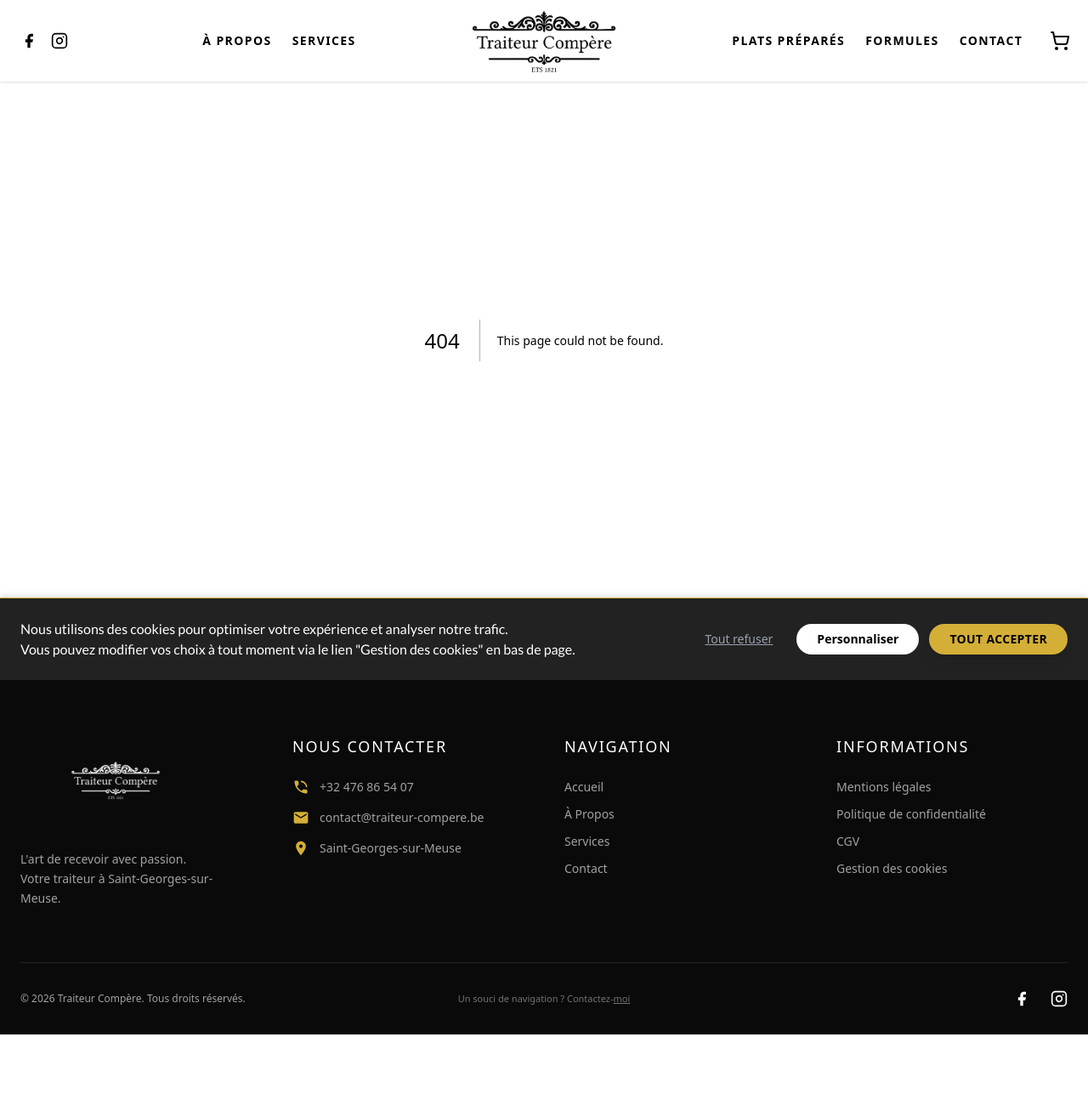
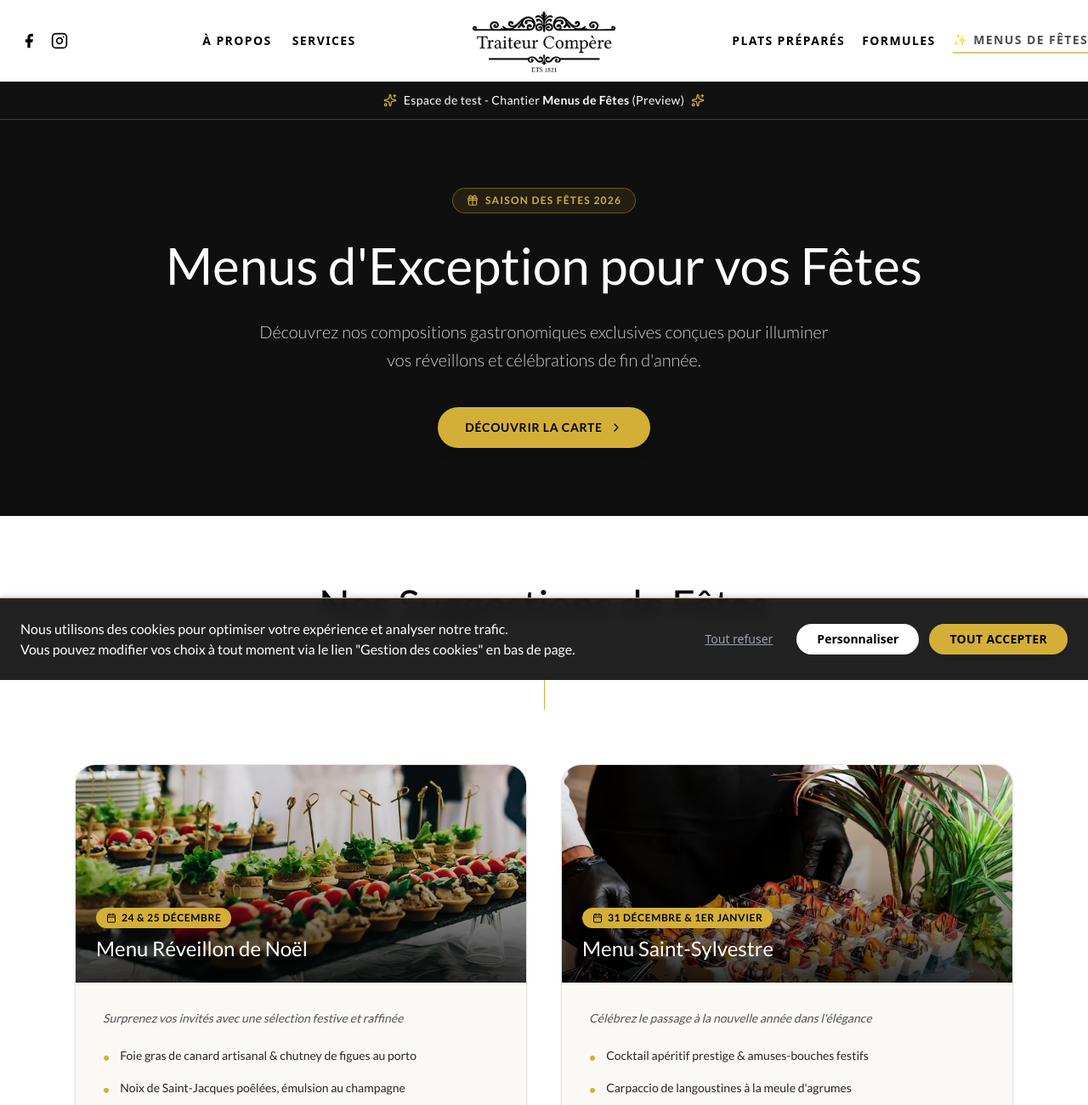
Before and after one commit to FlorianMeganck/traiteur-compere, a Next.js app: page /menu-fetes in a window 1280 px wide. Before the commit this address had no page. Shown: the top 1300 px of the page at 85% size. Before the commit the page ends 1217 px from the top, so only its background shows below. Built offline with nearby package versions, Linux system fonts and the light colour scheme; a web font is replaced by a local one.

Commit message:
feat(fetes): premier aperçu de la section Menus de Fêtes (bandeau, onglet navbar & page dédiée)

```diff
--- a/app/components/Navbar.tsx
+++ b/app/components/Navbar.tsx
@@ -15,6 +15,7 @@ const NAV_LINKS = [
     { href: "/services", label: "Services" },
     { href: "/plats-prepares", label: "Plats Préparés" },
     { href: "/formules", label: "Formules" },
+    { href: "/menu-fetes", label: "Menus de Fêtes" },
     { href: "/contact", label: "Contact" },
 ];
 
@@ -109,11 +110,12 @@ export default function Navbar() {
                         </Link>
                     </div>
 
-                    {/* RIGHT ZONE: Plats Préparés, Formules & Contact (Aligned Left -> Center) */}
-                    <div className="flex justify-start items-center gap-6 pl-4">
+                    {/* RIGHT ZONE: Plats Préparés, Formules, Menus de Fêtes & Contact (Aligned Left -> Center) */}
+                    <div className="flex justify-start items-center gap-5 pl-4">
                         <NavLink href={NAV_LINKS[2].href} label={NAV_LINKS[2].label} textColor={desktopTextColor} isActive={pathname === NAV_LINKS[2].href} />
                         <NavLink href={NAV_LINKS[3].href} label={NAV_LINKS[3].label} textColor={desktopTextColor} isActive={pathname === NAV_LINKS[3].href} />
-                        <NavLink href={NAV_LINKS[4].href} label={NAV_LINKS[4].label} textColor={desktopTextColor} isActive={pathname === NAV_LINKS[4].href} />
+                        <NavLink href={NAV_LINKS[4].href} label={NAV_LINKS[4].label} textColor={desktopTextColor} isActive={pathname === NAV_LINKS[4].href} isFestive={true} />
+                        <NavLink href={NAV_LINKS[5].href} label={NAV_LINKS[5].label} textColor={desktopTextColor} isActive={pathname === NAV_LINKS[5].href} />
 
                         {/* Desktop Cart Button */}
                         <button onClick={() => setIsCartOpen(true)} className={`relative flex items-center justify-center p-2 rounded-full transition-colors ${desktopTextColor} hover:text-[#D4AF37]`}>
@@ -330,13 +332,14 @@ export default function Navbar() {
 
 // --- SUB-COMPONENTS ---
 
-function NavLink({ href, label, textColor, isActive }: { href: string; label: string; textColor: string; isActive: boolean }) {
+function NavLink({ href, label, textColor, isActive, isFestive }: { href: string; label: string; textColor: string; isActive: boolean; isFestive?: boolean }) {
     return (
         <Link
             href={href}
-            className={`relative py-1 text-sm font-bold tracking-widest uppercase whitespace-nowrap transition-all duration-300 group ${textColor} ${isActive ? "opacity-70 border-b-2 border-[#D4AF37]" : "opacity-100 hover:text-[#D4AF37]"
+            className={`relative py-1 text-sm font-bold tracking-widest uppercase whitespace-nowrap transition-all duration-300 group flex items-center gap-1.5 ${textColor} ${isActive ? "opacity-70 border-b-2 border-[#D4AF37]" : "opacity-100 hover:text-[#D4AF37]"
                 }`}
         >
+            {isFestive && <span className="text-[#D4AF37] animate-pulse">✨</span>}
             {label}
             {/* Golden Underline Animation (Only for inactive state hover) */}
             {!isActive && (
--- /dev/null
+++ b/app/menu-fetes/page.tsx
@@ -0,0 +1,151 @@
+"use client";
+
+import Image from "next/image";
+import Link from "next/link";
+import { Sparkles, Calendar, Gift, ChevronRight } from "lucide-react";
+
+export default function MenuFetesPage() {
+  const festiveCategories = [
+    {
+      title: "Menu Réveillon de Noël",
+      subtitle: "Surprenez vos invités avec une sélection festive et raffinée",
+      image: "/images/hero-traiteur.png",
+      badge: "24 & 25 Décembre",
+      menuItems: [
+        "Foie gras de canard artisanal & chutney de figues au porto",
+        "Noix de Saint-Jacques poêlées, émulsion au champagne",
+        "Filet de biche aux airelles & purée de potimarron à la truffe",
+        "Bûche signature aux trois chocolats & éclats de noisettes"
+      ]
+    },
+    {
+      title: "Menu Saint-Sylvestre",
+      subtitle: "Célébrez le passage à la nouvelle année dans l'élégance",
+      image: "/images/banquet.png",
+      badge: "31 Décembre & 1er Janvier",
+      menuItems: [
+        "Cocktail apéritif prestige & amuses-bouches festifs",
+        "Carpaccio de langoustines à la meule d'agrumes",
+        "Supreme de poularde farcie aux morilles & mousseline de céleri",
+        "Créations sucrées & mignardises de la Saint-Sylvestre"
+      ]
+    }
+  ];
+
+  return (
+    <main className="bg-white text-gray-800 font-sans min-h-screen pt-24 pb-20 selection:bg-[#D4AF37] selection:text-white">
+      {/* Top Banner Notice - Branch Preview */}
+      <div className="bg-[#111111] text-white py-3 px-4 text-center text-xs md:text-sm font-medium tracking-wide flex items-center justify-center gap-2 border-b border-[#D4AF37]/30">
+        <Sparkles size={16} className="text-[#D4AF37] animate-pulse" />
+        <span>Espace de test - Chantier <strong>Menus de Fêtes</strong> (Preview)</span>
+        <Sparkles size={16} className="text-[#D4AF37] animate-pulse" />
+      </div>
+
+      {/* Hero Section */}
+      <section className="relative bg-[#0F0F0F] text-white py-20 px-6 overflow-hidden">
+        <div className="absolute inset-0 opacity-20 bg-[radial-[#D4AF37]_1px,transparent_1px] [background-size:24px_24px]"></div>
+
+        <div className="relative max-w-4xl mx-auto text-center space-y-6">
+          <div className="inline-flex items-center gap-2 px-4 py-1.5 rounded-full border border-[#D4AF37]/40 bg-[#D4AF37]/10 text-[#D4AF37] text-xs uppercase tracking-widest font-semibold">
+            <Gift size={14} /> Saison des Fêtes 2026
+          </div>
+
+          <h1 className="text-4xl md:text-6xl font-serif text-white leading-tight">
+            Menus d'Exception pour vos Fêtes
+          </h1>
+
+          <p className="text-lg md:text-xl text-neutral-300 max-w-2xl mx-auto font-light leading-relaxed">
+            Découvrez nos compositions gastronomiques exclusives conçues pour illuminer vos réveillons et célébrations de fin d'année.
+          </p>
+
+          <div className="pt-4 flex justify-center gap-4">
+            <a
+              href="#menus"
+              className="inline-flex items-center gap-2 px-8 py-3.5 rounded-full bg-[#D4AF37] text-black font-bold uppercase tracking-wider text-sm hover:bg-[#c29f2e] transition-all shadow-lg"
+            >
+              Découvrir la carte
+              <ChevronRight size={16} />
+            </a>
+          </div>
+        </div>
+      </section>
+
+      {/* Menus List Section */}
+      <section id="menus" className="max-w-6xl mx-auto px-6 py-20">
+        <div className="text-center mb-16 space-y-3">
+          <h2 className="text-3xl md:text-5xl font-serif text-black">Nos Suggestions de Fêtes</h2>
+          <p className="text-neutral-500 max-w-lg mx-auto font-light">
+            Préparés avec passion à partir de produits frais et nobles du terroir.
+          </p>
+          <div className="w-[1px] h-10 bg-[#D4AF37] mx-auto mt-6"></div>
+        </div>
+
+        <div className="grid grid-cols-1 md:grid-cols-2 gap-10">
+          {festiveCategories.map((festive, index) => (
+            <div key={index} className="bg-[#FAF9F6] border border-neutral-200 rounded-3xl overflow-hidden shadow-sm flex flex-col hover:shadow-md transition-shadow">
+              <div className="relative h-64 w-full">
+                <Image
+                  src={festive.image}
+                  alt={festive.title}
+                  fill
+                  className="object-cover"
+                />
+                <div className="absolute inset-0 bg-gradient-to-t from-black/80 via-black/20 to-transparent flex items-end p-6">
+                  <div>
+                    <span className="inline-flex items-center gap-1.5 px-3 py-1 rounded-full bg-[#D4AF37] text-black text-xs font-bold uppercase tracking-wider mb-2">
+                      <Calendar size={12} /> {festive.badge}
+                    </span>
+                    <h3 className="text-2xl font-serif text-white">{festive.title}</h3>
+                  </div>
+                </div>
+              </div>
+
+              <div className="p-8 flex-1 flex flex-col justify-between space-y-6">
+                <div>
+                  <p className="text-neutral-600 italic text-sm mb-6">{festive.subtitle}</p>
+                  <ul className="space-y-4">
+                    {festive.menuItems.map((item, itemIdx) => (
+                      <li key={itemIdx} className="flex items-start gap-3 text-neutral-800 text-sm">
+                        <span className="text-[#D4AF37] font-bold mt-0.5">•</span>
+                        <span>{item}</span>
+                      </li>
+                    ))}
+                  </ul>
+                </div>
+
+                <div className="pt-6 border-t border-neutral-200 flex justify-between items-center">
+                  <span className="text-xs uppercase tracking-widest text-neutral-400">Réservation à l'avance</span>
+                  <Link
+                    href="/contact"
+                    className="inline-flex items-center gap-1 text-[#D4AF37] font-bold text-sm uppercase tracking-wider hover:text-black transition-colors"
+                  >
+                    Pré-réserver <ChevronRight size={16} />
+                  </Link>
+                </div>
+              </div>
+            </div>
+          ))}
+        </div>
+      </section>
+
+      {/* Info Callout */}
+      <section className="max-w-4xl mx-auto px-6">
+        <div className="bg-[#111] text-white rounded-3xl p-8 md:p-12 text-center space-y-4 border border-[#D4AF37]/30 shadow-xl">
+          <Sparkles className="mx-auto text-[#D4AF37]" size={32} />
+          <h3 className="text-2xl md:text-3xl font-serif text-white">Besoin d'un menu sur-mesure pour vos fêtes ?</h3>
+          <p className="text-neutral-300 max-w-xl mx-auto font-light text-sm md:text-base">
+            Notre chef s'adapte à vos envies et vos contraintes alimentaires pour composer votre repas idéal.
+          </p>
+          <div className="pt-4">
+            <Link
+              href="/contact"
+              className="inline-block px-8 py-3.5 rounded-full border-2 border-[#D4AF37] text-[#D4AF37] font-bold uppercase tracking-wider text-xs md:text-sm hover:bg-[#D4AF37] hover:text-black transition-all"
+            >
+              Demander un devis festif
+            </Link>
+          </div>
+        </div>
+      </section>
+    </main>
+  );
+}
--- a/app/page.tsx
+++ b/app/page.tsx
@@ -8,6 +8,15 @@ import { motion, useInView, animate } from "framer-motion";
 export default function Home() {
   return (
     <main className="bg-white text-gray-800 font-sans selection:bg-[#D4AF37] selection:text-white overflow-hidden">
+
+      {/* Banner Menus de Fêtes (Preview) */}
+      <div className="bg-[#111111] text-white pt-24 pb-3 px-4 text-center text-xs md:text-sm font-medium tracking-wide flex items-center justify-center gap-2 border-b border-[#D4AF37]/30">
+        <span className="text-[#D4AF37]">✨</span>
+        <span>Nouveau : Découvrez nos premiers essais pour les <strong>Menus de Fêtes 2026</strong> !</span>
+        <Link href="/menu-fetes" className="underline text-[#D4AF37] hover:text-white ml-1 font-bold">
+          Voir la section Fêtes →
+        </Link>
+      </div>
 
       <section className="relative w-full h-[80vh] md:h-screen min-h-[600px] flex items-center justify-center overflow-hidden">
         {/* Image d'arrière-plan */}
```
